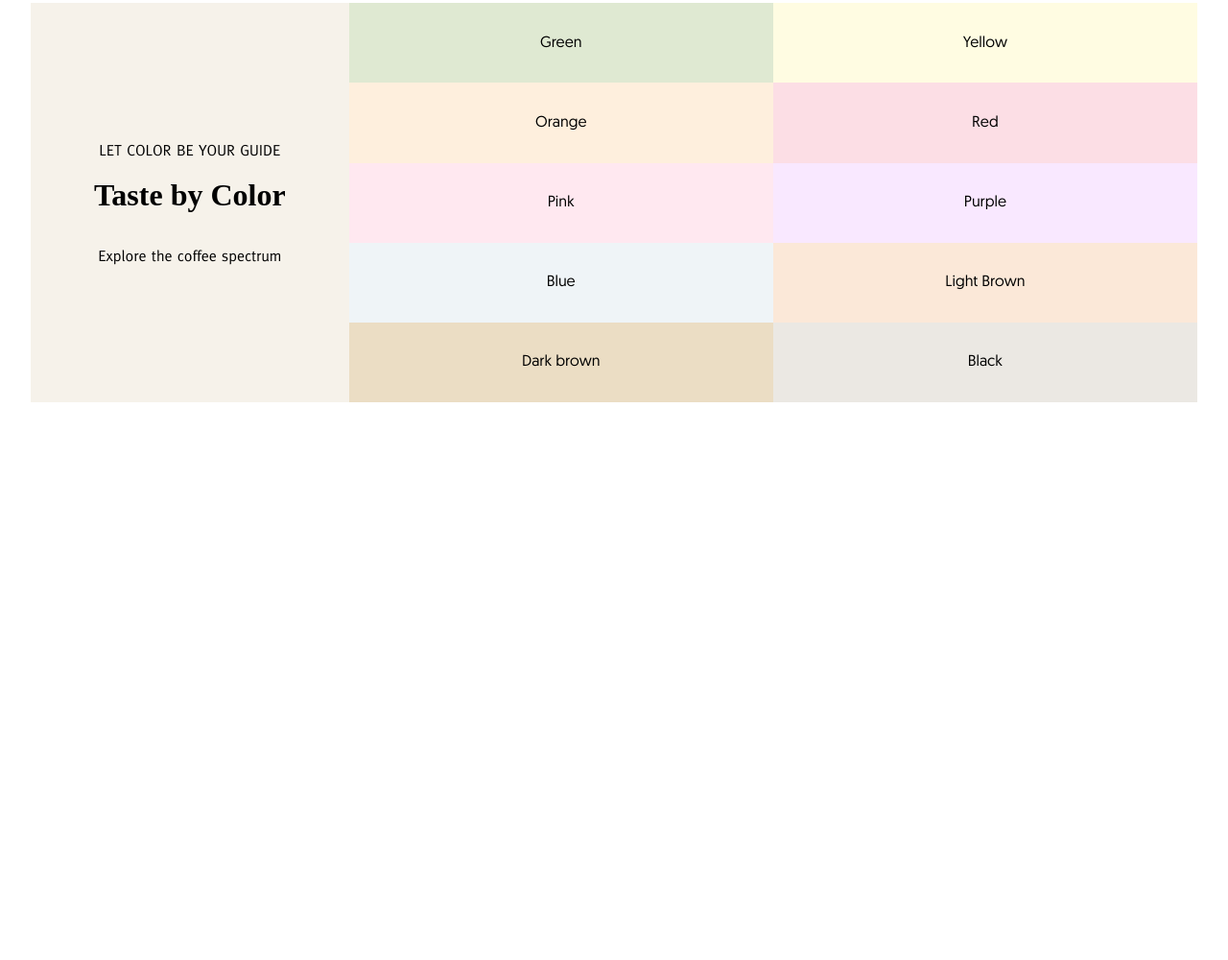
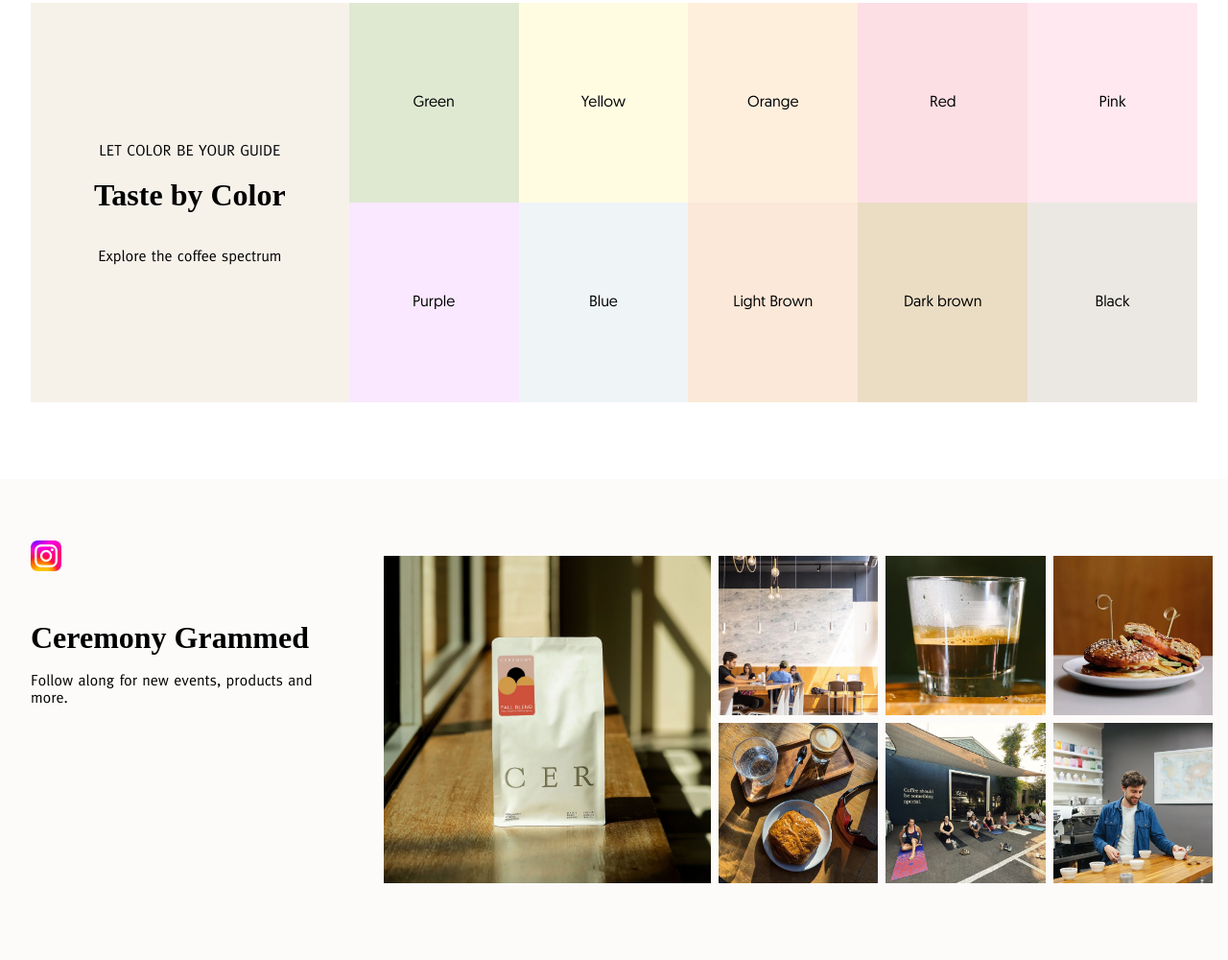
Before and after one commit to Wishanaz/coffee-Responsive, a plain HTML site: page index.html in a window 1280 px wide. Shown: the part 2563-3563 px from the top of the page at 96% size. Before the commit the page ends 3062 px from the top, so only its background shows below. Drawn offline with nearby package versions, Linux system fonts and the light colour scheme.

Commit message:
section 6 added

```diff
--- a/index.html
+++ b/index.html
@@ -182,7 +182,29 @@
           </div>
       </div>
       </section>
+      <!-- section 6 -->
+       <section class="view6">
+        <div class="top">
+          <div class="text">
+            <img src="./assets/section6.webp" alt="image of insta">
+            <h2>Ceremony Grammed</h2>
+            <p>Follow along for new events, products and more.</p>
+          </div>
+        </div>
+        <div class="bottom">
+          <img src="./assets/img1.webp" alt="" class="img1">
+          <img src="./assets/img2.webp" alt="" class="img2">
+          <img src="./assets/img3.webp" alt="" class="img3">
+          <img src="./assets/img4.webp" alt="" class="img4">
+          <img src="./assets/img5.jpg" alt="" class="img5">
+          <img src="./assets/img6.jpg" alt="" class="img6">
+          <img src="./assets/img7.webp" alt="" class="img7">
+        </div>
+       </section>
+      <!-- section 7 -->
+       <section class="view7">
 
+       </section>
     </main>
   </body>
 </html>
--- a/style.scss
+++ b/style.scss
@@ -321,9 +321,8 @@ main {
           display: flex;
           align-items: center;
           justify-content: center;
-          width: 50%; // ✅ 5 per row on laptop
+          width: 50%;
           padding: 4rem 0;
-
           font-weight: 600;
           white-space: nowrap;
         }
@@ -359,6 +358,56 @@ main {
     .colorbox:nth-child(10) {
       background-color: #EBE8E3;
     }
+  }
+  section.view6{
+    background-color: #FCFBF9;
+    width: 100%;
+    padding: 1rem;
+      .top{
+        width: 100%;
+        padding: 2rem;
+        font-family: meta;
+          img{
+            width: 10%;
+            object-fit: cover;
+          }
+          h2{
+            font-size: 2rem;
+            font-family: 'Times New Roman', Times, serif;
+            padding: 1rem 0;
+
+          }
+          p{
+            font-size: 1rem;
+
+          }
+      }
+      .bottom{
+
+        display: grid;
+        width: 100%;
+
+        grid-template-columns: repeat(2, 1fr);
+        grid-template-areas:  "img1 img1"
+                              "img1 img1"
+                              "img2 img3"
+                              "img4 img5"
+                              "img6 img7";
+        gap: 0.5rem;
+        img{
+          width: 100%;
+          object-fit: cover;
+          display: block;
+          aspect-ratio: 1 / 1;
+        }
+        .img1 { grid-area: img1; }
+        .img2 { grid-area: img2; }
+        .img3 { grid-area: img3; }
+        .img4 { grid-area: img4; }
+        .img5 { grid-area: img5; }
+        .img6 { grid-area: img6; }
+        .img7 { grid-area: img7; }
+      }
   }
 }
 
@@ -544,8 +593,31 @@ main {
             .colorbox{
               padding: 2rem;
               font-weight: 400;
+              width: 20%;
             }
         }
     }
+    section.view6{
+      display: flex;
+      flex-direction: row;
+      padding: 2rem 0;
+      .top{
+        width: 30%;
+        text-align: start;
+          .text{
+            img{
+              padding-bottom: 2rem;
+            }
+          }
+      }
+      .bottom{
+        width: 70%;
+        grid-template-columns: repeat(5, 1fr);
+        grid-template-areas: "img1 img1 img2 img3 img4"
+                              "img1 img1 img5 img6 img7";
+        padding: 3rem 1rem;
+      }
+
+    }
   }
 }
```
Also changed, not shown: assets/img1.webp (added), assets/img2.webp (added), assets/img3.webp (added), assets/img4.webp (added), assets/img5.jpg (added), assets/img6.jpg (added), assets/img7.webp (added), assets/section6.webp (added), style.css, 1 other file.
